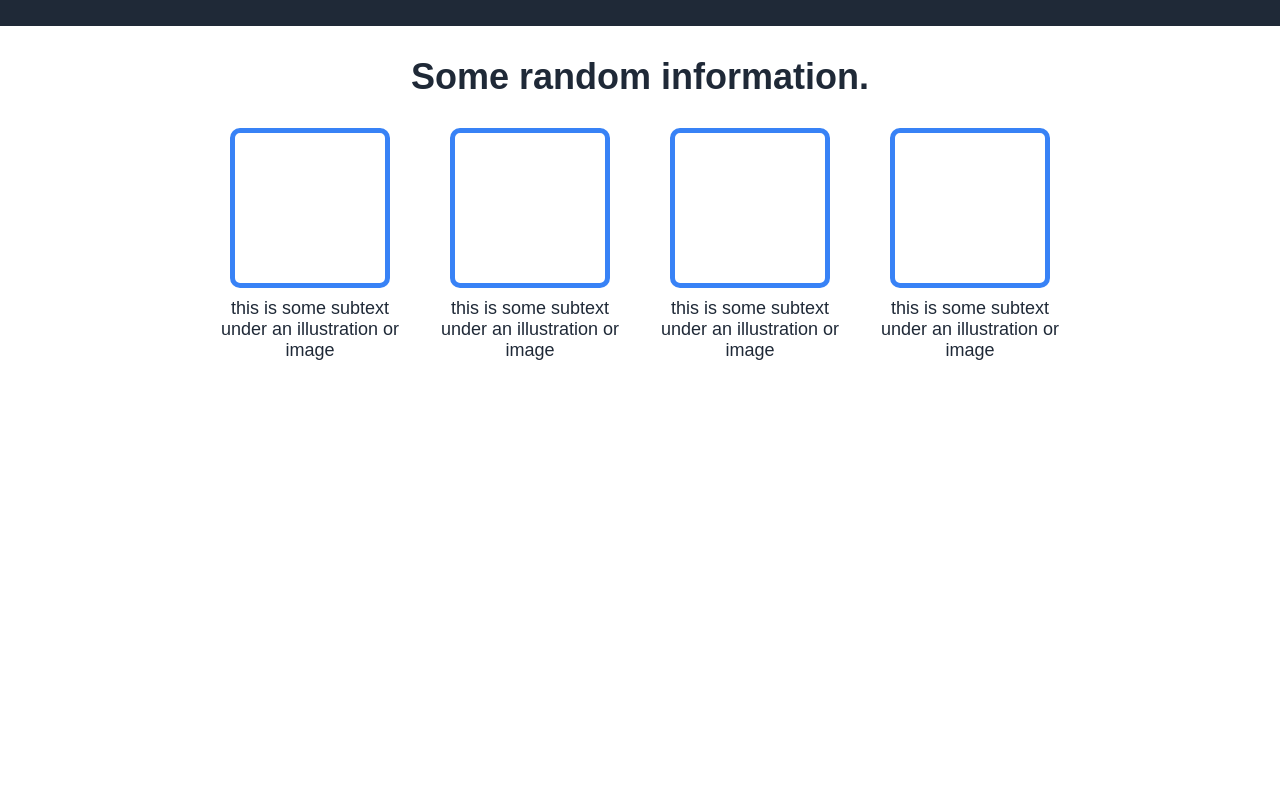
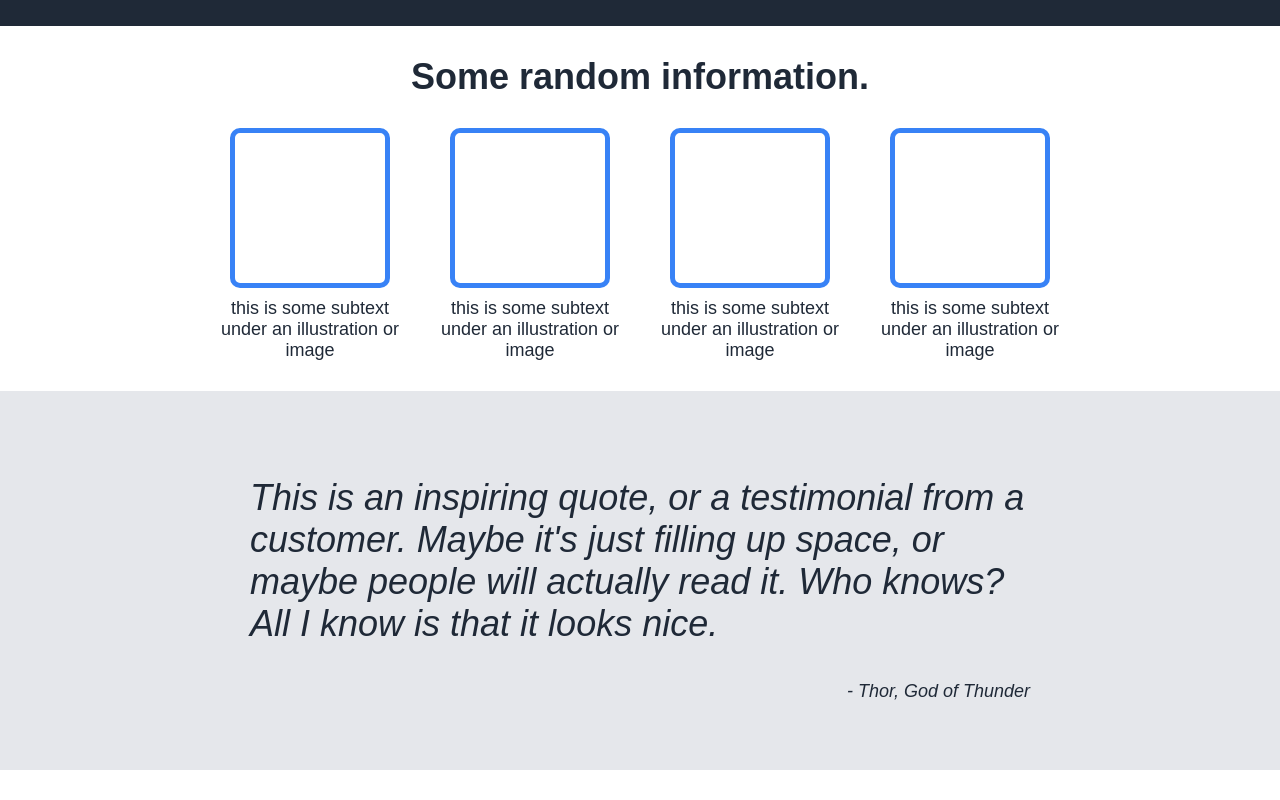
Before and after one commit to Ronald-Ruckus/odin-landing-page, a plain HTML site: page index.html in a window 1280 px wide. Shown: the part 512-1312 px from the top of the page. Before the commit the page ends 933 px from the top, so only its background shows below. Drawn offline with Linux system fonts and the light colour scheme.

Commit message:
ADDED QUOTES SECTION!

```diff
--- a/index.html
+++ b/index.html
@@ -55,6 +55,16 @@
                 illustration or image
             </div>
         </div>
+
+        <div class="quote">
+            <div class="text">
+                <p>This is an inspiring quote, or a testimonial from a
+                customer. Maybe it's just filling up space, or maybe people will actually
+                read it. Who knows? All I know is that it looks nice.
+                </p>
+                <p class="credit"> - Thor, God of Thunder</p>
+            </div>
+        </div>
 </body>
 
 </html>
--- a/style.css
+++ b/style.css
@@ -105,3 +105,21 @@ a{
     border: 5px #3882F6 solid;
     border-radius: 10px;
 }
+
+.quote{
+    background-color: #E5E7EB;
+    font-size: 36px;
+    font-style: italic;
+    font-weight: 100;
+    color: #1F2937;
+
+}
+
+.quote .text{
+    padding: 50px 250px;
+}
+
+.credit{
+    text-align: right;
+    font-size: 18px;
+}
```
